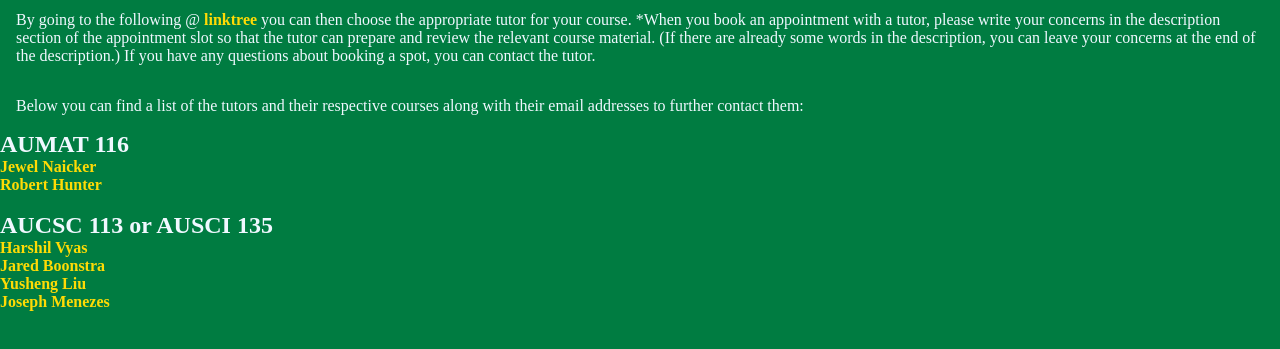
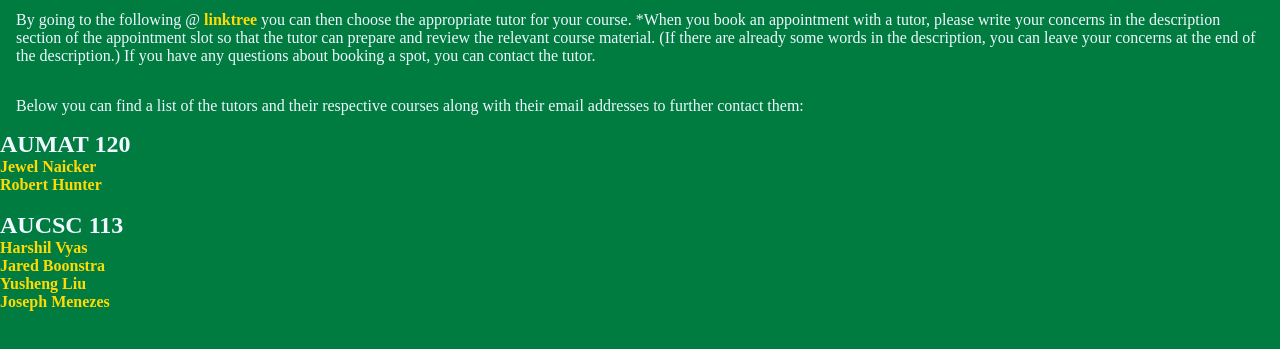
Before and after one commit to joeguy57/MathCompSci.github.io, a plain HTML site: page index.html in a window 1280 px wide. Shown: the part 69-418 px from the top of the page. Drawn offline with Linux system fonts and the light colour scheme.

Commit message:
Update index.html

```diff
--- a/index.html
+++ b/index.html
@@ -15,13 +15,13 @@
 
 <p>Below you can find a list of the tutors and their respective courses along with their email addresses to further
     contact them:</p>
-<h2>AUMAT 116</h2>
+<h2>AUMAT 120</h2>
 <ul>
     <li><a href="mailto:jewelann@ualberta.ca">Jewel Naicker</a></li>
     <li><a href="shunter@ualberta.ca">Robert Hunter</a></li>
 </ul>
 <br>
-<h2>AUCSC 113 or AUSCI 135</h2>
+<h2>AUCSC 113</h2>
 <ul>
     <li><a href="mailto:harshil@ualberta.ca">Harshil Vyas</a></li>
     <li><a href="mailto:jboonstr@ualberta.ca">Jared Boonstra</a></li>
```
